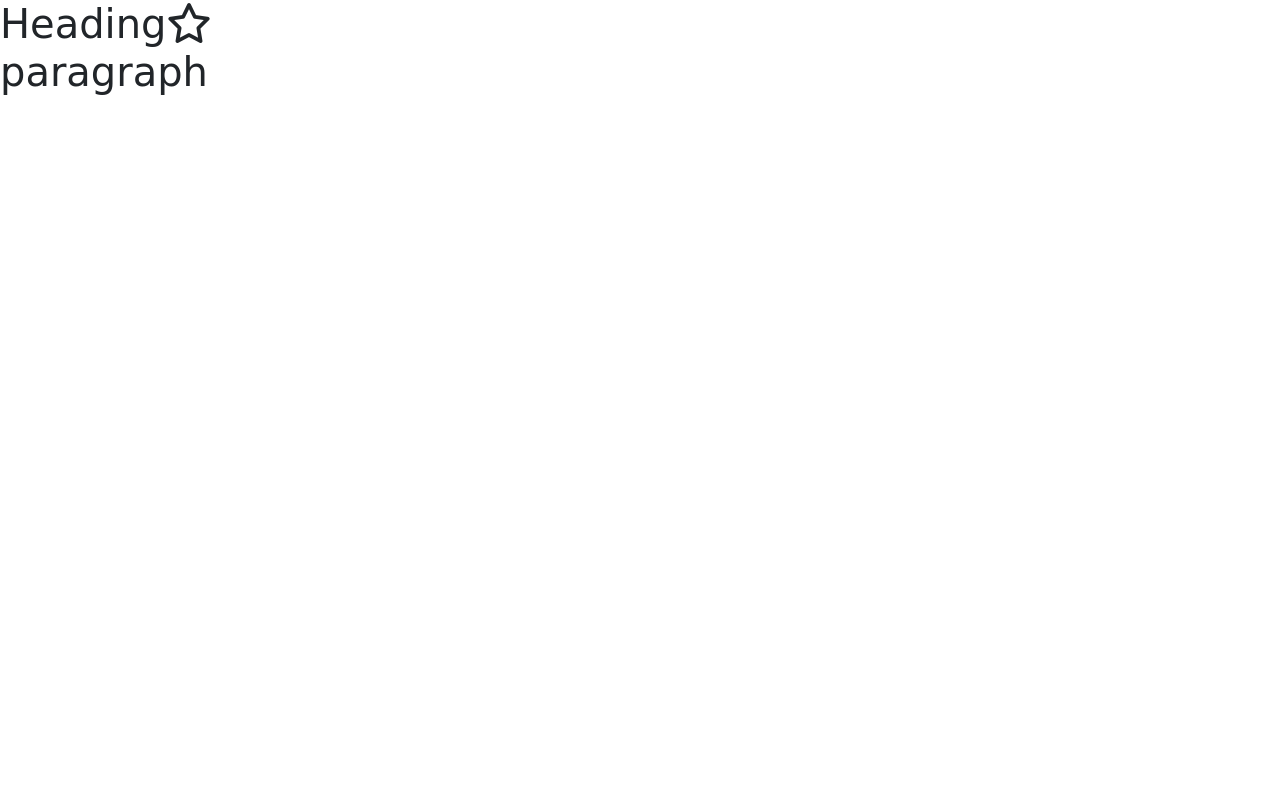
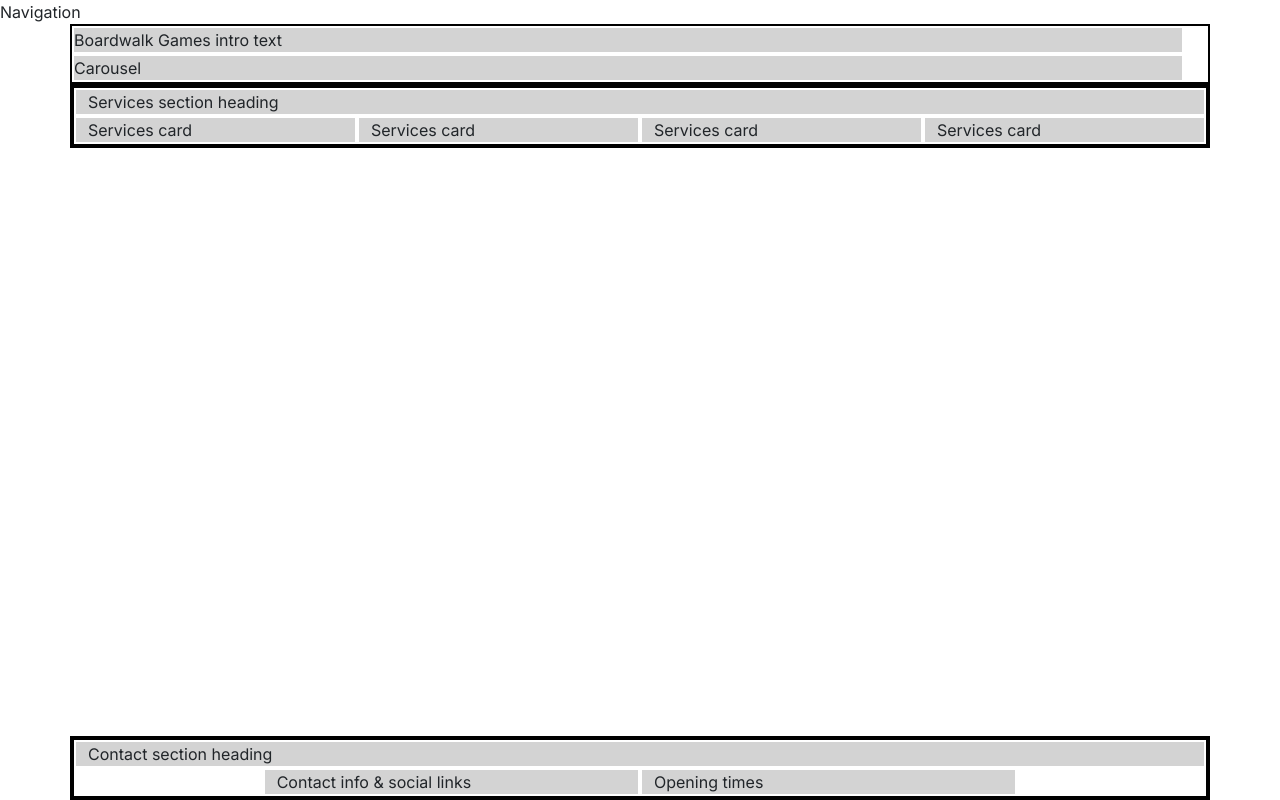
Before and after one commit to Kluivert777545/boardwalk-games, a plain HTML site: page index.html in a window 1280 px wide. Drawn offline with nearby package versions, Linux system fonts and the light colour scheme; a web font is replaced by a local one.

Commit message:
Adding the homepage boilerplate

```diff
--- a/css/style.css
+++ b/css/style.css
@@ -2,10 +2,43 @@
 @import url('https://fonts.googleapis.com/css2?family=Inter&family=Macondo&display=swap');
 
 /* Apply Google Fonts */
-body {
-  font-family: 'Inter', sans-serif;
+
+:root {
+  --primary-font: 'Inter', sans-serif;
+  --secondary-font: 'Macondo', cursive;
+  --primary-color: #4e4eba; /* Dark Blue */
+  --secondary-color: #463737; /* Light Brown */
+  /* Removed invalid -highlight-color */
+  --highlight-color: #7a9fc2; /* Lighter Blue */
+
 }
 
-h1 {
-  font-family: 'Macondo', cursive;
+body {
+  font-family:var(--primary-font);
 }
+
+
+
+h1,
+h2,
+h3 {
+    font-family: var(--secondary-font);
+    color: var(--primary-color);
+}
+
+
+.sub-heading-color {
+    color: var(--highlight-color);
+}
+
+/* grid visualation css for testing*/
+.container,
+.row {
+    border: 2px solid black;
+}
+
+.col-12 {
+    border: 2px solid white;
+    background-color: lightgray
+
+}
--- a/index.html
+++ b/index.html
@@ -3,24 +3,63 @@
 <head>
     <meta charset="UTF-8">
     <meta name="viewport" content="width=device-width, initial-scale=1.0">
-    <title>Document</title>
+    <title>Boardwalk Games - Home</title>
 
-<!-- Link to external CSS file -->
- <!-- Bootstrap 5 CSS -->
+<!-- favicons generated by favicon.io -->
+<link rel="apple-touch-icon" sizes="180x180" href="assets/images/apple-touch-icon.png">
+<link rel="icon" type="image/png" sizes="32x32" href="assets/images/favicon-32x32.png">
+<link rel="icon" type="image/png" sizes="16x16" href="assets/images/favicon-16x16.png">
+
+
+    <!-- Bootstrap 5 CSS -->
 <link href="https://cdn.jsdelivr.net/npm/bootstrap@5.3.3/dist/css/bootstrap.min.css" rel="stylesheet">
 
 <!-- Custom CSS -->
 <link rel="stylesheet" href="css/style.css">
 
 
+</head>
 
+<!-- Classes on body set to work with mt-auto on footer to ensure it always stays at the bottom of the page -->
+<body class="d-flex flex-column min-vh-100">
+    <!-- Navigation-->
+    <div>Navigation</div>
 
-</head>
-<body>
-    <h1>Heading<i class="fa-regular fa-star"></i>
-    <p>paragraph</p>
+    <!-- Header with carousel -->
+     <header class="container">
+        <div class="row col-12 colx1-6">Boardwalk Games intro text</div>
+        <div class="row col-12 colx1-6">Carousel</div>
+     </header>
 
- <!-- Bootstap JS -->
+   <!-- main element to hold all key sections of the home page. it is not part of the grid structure-->
+    <main>
+        <!-- Services section-->
+        <section class="container">
+            <div class="row">
+        <div class="col-12">Services section heading</div>
+        <div class="col-12 col-md-6 col-xl-3">Services card</div>
+        <div class="col-12 col-md-6 col-xl-3">Services card</div>
+        <div class="col-12 col-md-6 col-xl-3">Services card</div>
+        <div class="col-12 col-md-6 col-xl-3">Services card</div>
+            </div>
+        </section>
+    </main>
+
+    <!-- Footer / contact section-->
+     <!-- mt-auto added to push footer to the bottom of the page-->
+     <footer class="mt-auto">
+        <div class="container">
+            <div class="row justify-content-center">
+                <div class="col-12">Contact section heading</div>
+                <!-- contact info -->
+                <div class="col-12 col-md-6 col-xl-4">Contact info & social links</div>
+                <!-- opening times -->
+                <div class="col-12 col-md-6 col-xl-4">Opening times</div>
+            </div>
+        </div>
+     </footer>
+
+ <!-- Bootstrap JS -->
     <script src="https://cdn.jsdelivr.net/npm/bootstrap@5.3.7/dist/js/bootstrap.bundle.min.js" integrity="sha384-ndDqU0Gzau9qJ1lfW4pNLlhNTkCfHzAVBReH9diLvGRem5+R9g2FzA8ZGN954O5Q" crossorigin="anonymous"></script>
 
 <!-- Font Awesome kit -->
```
